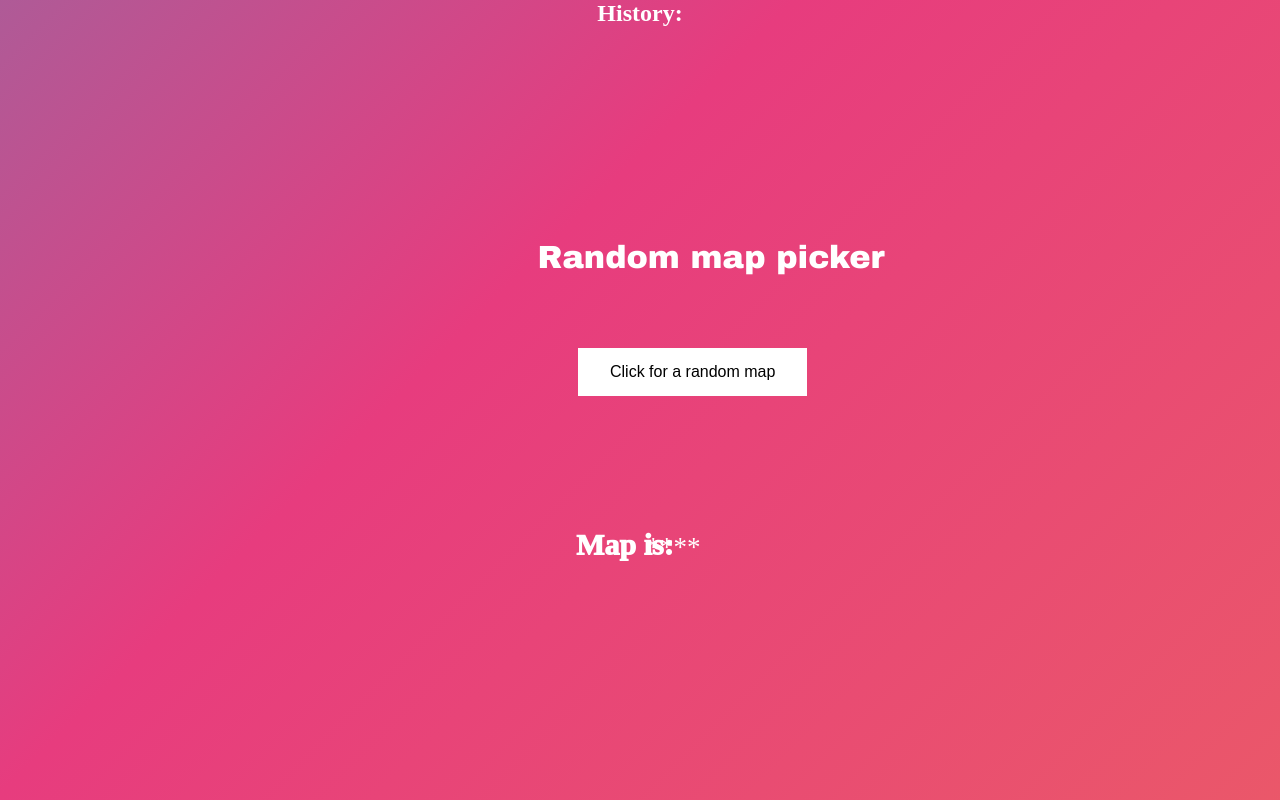
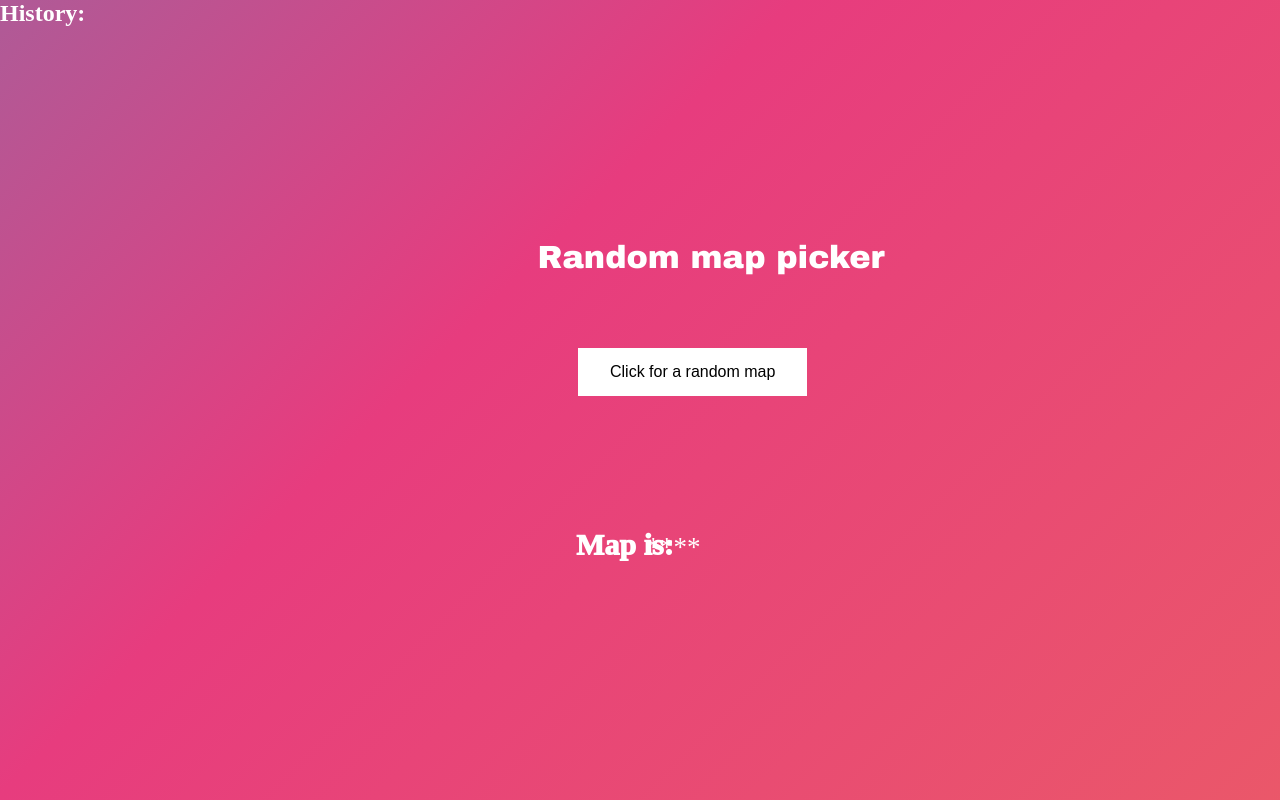
Before and after one commit to Franciscoborges2002/csgoRandomMapPicker, a plain HTML site: page index.html in a window 1280 px wide. Drawn offline with Linux system fonts and the light colour scheme.

Commit message:
Update style.css

```diff
--- a/style.css
+++ b/style.css
@@ -37,6 +37,12 @@
     margin: 4px 2px;
     cursor: pointer;
   }
+
+#historyHeader{
+    position: absolute;
+    top: 0%;
+    left: 0%;
+}
 
   #result{
     position: absolute;
```
